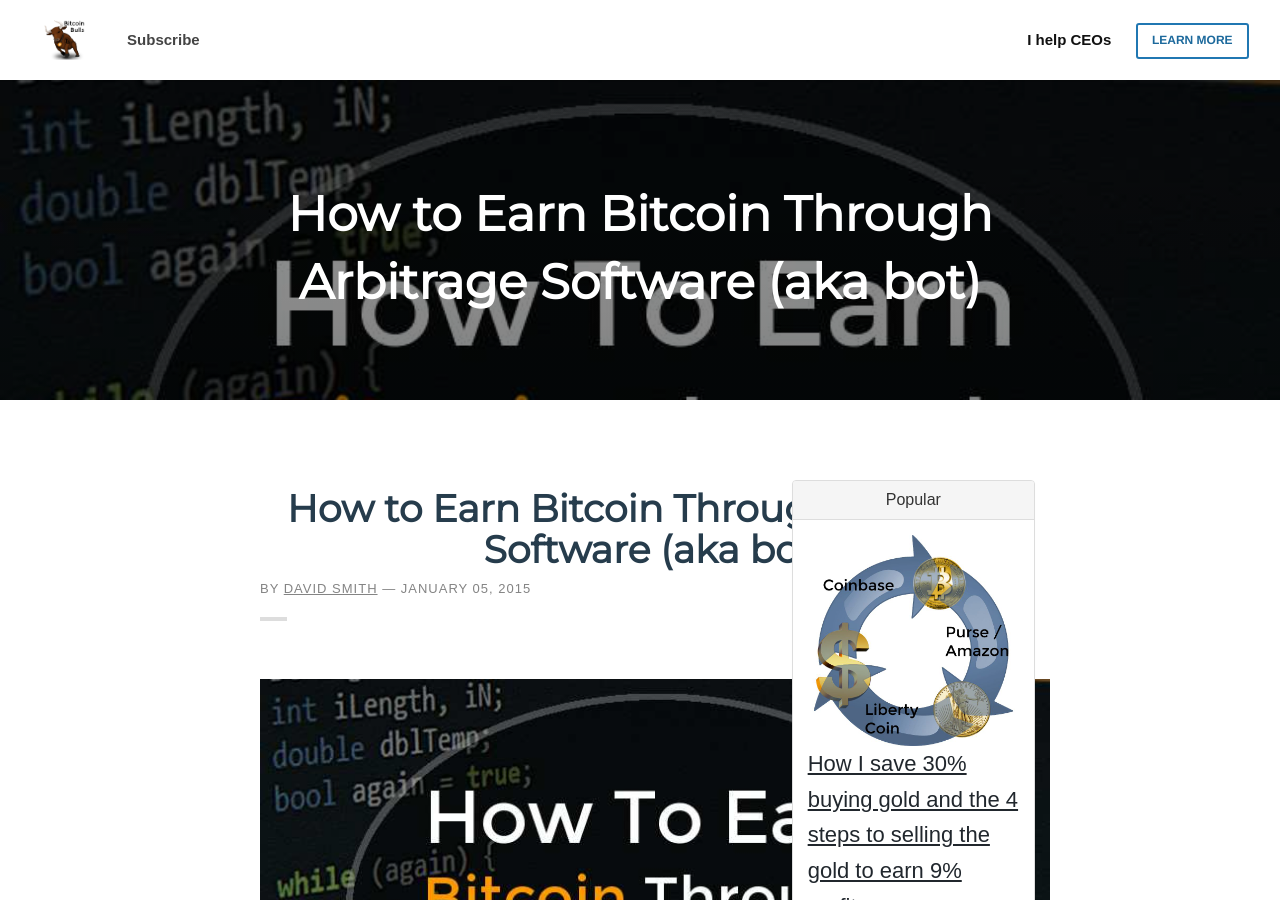
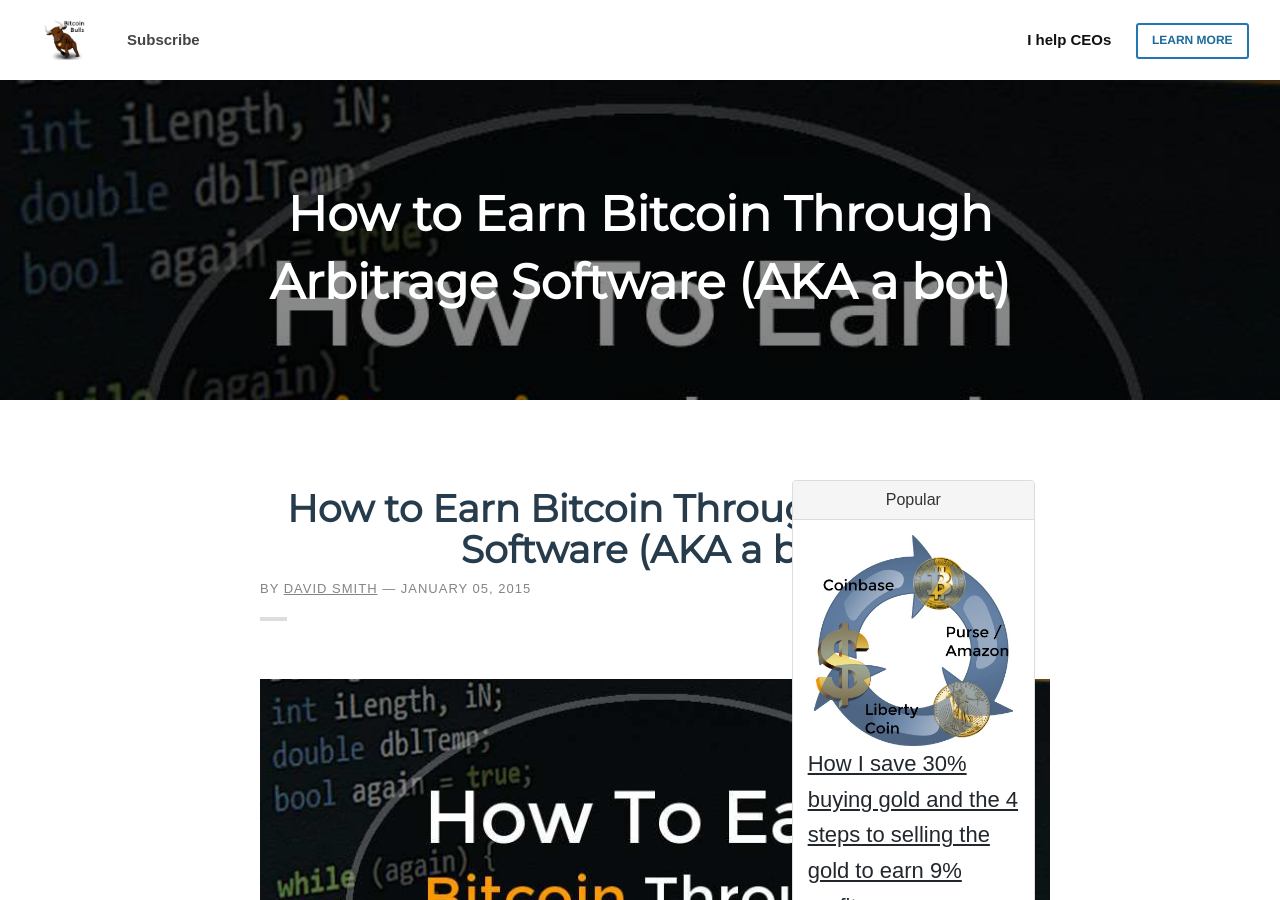
Before and after one commit to davidsilvasmith/bitcoinbulls.net, a Jekyll site: the page built from _posts/2015-01-05-how-to-earn-bitcoins-through-arbitrage.md, in a window 1280 px wide and 900 px high. Built offline with Jekyll 4.4.1, drawn with Linux system fonts in a browser that asks for light colours; nearby versions of some CDN libraries; some web fonts are replaced; comment, search, counter and statistics services are not loaded.

```diff
--- a/_posts/2015-01-05-how-to-earn-bitcoins-through-arbitrage.md
+++ b/_posts/2015-01-05-how-to-earn-bitcoins-through-arbitrage.md
@@ -1,5 +1,5 @@
 ---
-title: How to Earn Bitcoin Through Arbitrage Software (aka bot)
+title: How to Earn Bitcoin Through Arbitrage Software (AKA a bot)
 permalink: /how-to-earn-bitcoins-through-arbitrage-software-aka-bot/
 excerpt: Interested in automated bitcoin trading software? In 2013 I developed an arbitrage bot to automatically earn bitcoins in a low-risk way.
 image: /images/how-to-earn-bitcoin-through-arbitrage.jpg
```
